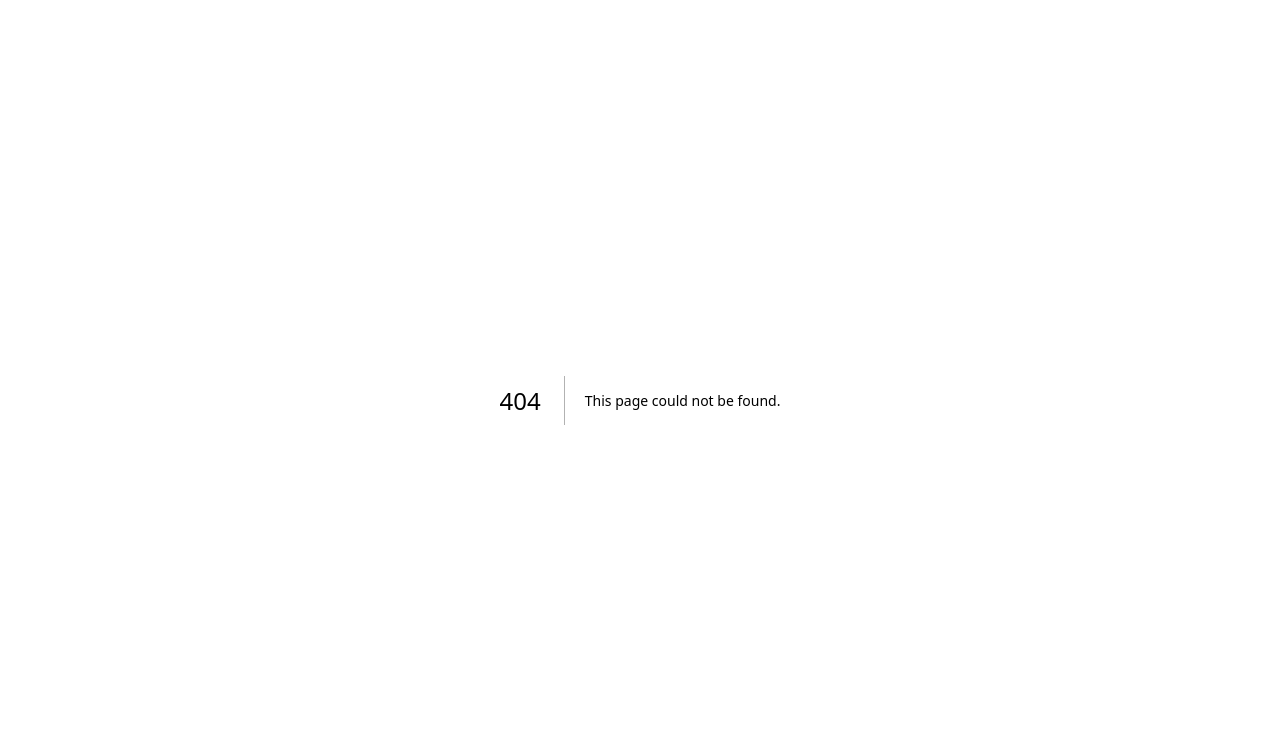
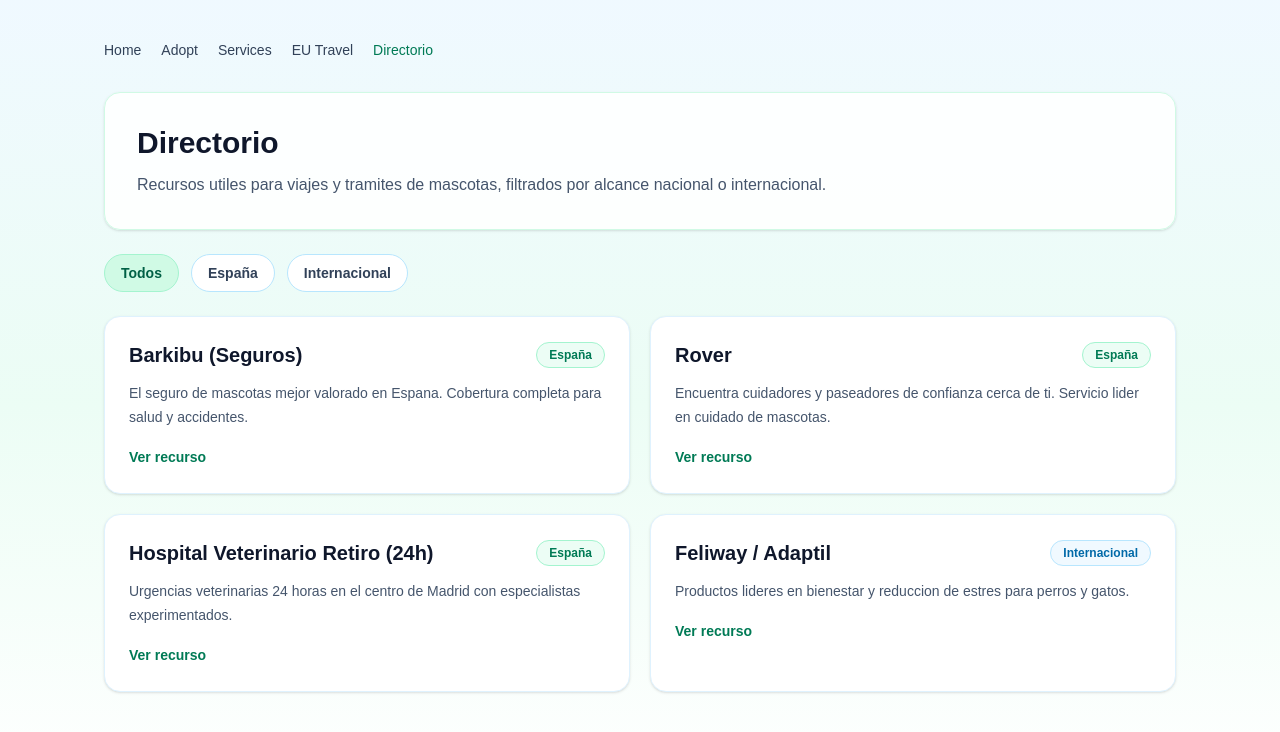
Before and after one commit to eduardochapellin1-debug/thepetbridge, a Next.js app: page /directorio in a window 1280 px wide. Before the commit this address had no page. Shown: the top 732 px of the page. Built offline with nearby package versions, Linux system fonts and the light colour scheme.

Commit message:
Update resources.json with new pet care services and links

```diff
--- a/app/data/resources.json
+++ b/app/data/resources.json
@@ -1,26 +1,26 @@
 [
   {
-    "nombre": "Ministerio de Agricultura, Pesca y Alimentacion",
-    "descripcion": "Normativa oficial y tramites para viajes con mascotas desde y hacia Espana.",
-    "link": "https://www.mapa.gob.es/",
+    "nombre": "Barkibu (Seguros)",
+    "descripcion": "El seguro de mascotas mejor valorado en Espana. Cobertura completa para salud y accidentes.",
+    "link": "https://barkibu.com",
     "categoria": "Espana"
   },
   {
-    "nombre": "Red de Clinicas Veterinarias en Espana",
-    "descripcion": "Buscador de clinicas y servicios veterinarios para preparar viajes y certificados.",
-    "link": "https://www.colvet.es/",
+    "nombre": "Rover",
+    "descripcion": "Encuentra cuidadores y paseadores de confianza cerca de ti. Servicio lider en cuidado de mascotas.",
+    "link": "https://rover.com",
     "categoria": "Espana"
   },
   {
-    "nombre": "Your Europe - Travelling with Pets",
-    "descripcion": "Guia oficial europea sobre pasaporte, vacunas y requisitos para moverte entre paises de la UE.",
-    "link": "https://europa.eu/youreurope/citizens/travel/carry/animal-plant/index_en.htm",
-    "categoria": "Internacional"
+    "nombre": "Hospital Veterinario Retiro (24h)",
+    "descripcion": "Urgencias veterinarias 24 horas en el centro de Madrid con especialistas experimentados.",
+    "link": "https://hospitalveterinarioretiro.com",
+    "categoria": "Espana"
   },
   {
-    "nombre": "IATA - Traveling with Animals",
-    "descripcion": "Informacion general de aerolineas y recomendaciones para transporte seguro de mascotas.",
-    "link": "https://www.iata.org/",
+    "nombre": "Feliway / Adaptil",
+    "descripcion": "Productos lideres en bienestar y reduccion de estres para perros y gatos.",
+    "link": "https://feliway.com",
     "categoria": "Internacional"
   }
 ]
--- /dev/null
+++ b/app/directorio/page.tsx
@@ -0,0 +1,101 @@
+"use client";
+
+import { useMemo, useState } from "react";
+import Link from "next/link";
+import ResourceCard from "@/app/components/ResourceCard";
+import resources from "@/app/data/resources.json";
+
+type Categoria = "Espana" | "Internacional";
+type Filtro = "Todos" | Categoria;
+
+type Resource = {
+  nombre: string;
+  descripcion: string;
+  link: string;
+  categoria: Categoria;
+};
+
+const filterOptions: Filtro[] = ["Todos", "Espana", "Internacional"];
+const filterLabels: Record<Filtro, string> = {
+  Todos: "Todos",
+  Espana: "España",
+  Internacional: "Internacional",
+};
+
+export default function DirectorioPage() {
+  const [filtroActivo, setFiltroActivo] = useState<Filtro>("Todos");
+
+  const recursosFiltrados = useMemo(() => {
+    if (filtroActivo === "Todos") {
+      return resources as Resource[];
+    }
+
+    return (resources as Resource[]).filter(
+      (resource) => resource.categoria === filtroActivo,
+    );
+  }, [filtroActivo]);
+
+  return (
+    <div className="min-h-screen bg-gradient-to-b from-sky-50 via-emerald-50 to-white text-slate-800">
+      <div className="mx-auto max-w-6xl px-6 py-10 md:px-10">
+        <nav className="mb-8 flex items-center gap-5 text-sm font-medium text-slate-700">
+          <Link href="/" className="hover:text-emerald-600">
+            Home
+          </Link>
+          <Link href="/adopt" className="hover:text-emerald-600">
+            Adopt
+          </Link>
+          <Link href="/services" className="hover:text-emerald-600">
+            Services
+          </Link>
+          <Link href="/travel" className="hover:text-emerald-600">
+            EU Travel
+          </Link>
+          <Link href="/directorio" className="text-emerald-700">
+            Directorio
+          </Link>
+        </nav>
+
+        <section className="mb-6 rounded-2xl border border-emerald-100 bg-white/90 p-8 shadow-sm">
+          <h1 className="mb-3 text-3xl font-bold text-slate-900">Directorio</h1>
+          <p className="text-slate-600">
+            Recursos utiles para viajes y tramites de mascotas, filtrados por
+            alcance nacional o internacional.
+          </p>
+        </section>
+
+        <section className="mb-6 flex flex-wrap gap-3">
+          {filterOptions.map((filtro) => {
+            const isActive = filtroActivo === filtro;
+            return (
+              <button
+                key={filtro}
+                type="button"
+                onClick={() => setFiltroActivo(filtro)}
+                className={`rounded-full border px-4 py-2 text-sm font-semibold transition ${
+                  isActive
+                    ? "border-emerald-200 bg-emerald-100 text-emerald-800"
+                    : "border-sky-200 bg-white text-slate-700 hover:bg-sky-50"
+                }`}
+              >
+                {filterLabels[filtro]}
+              </button>
+            );
+          })}
+        </section>
+
+        <section className="grid gap-5 md:grid-cols-2">
+          {recursosFiltrados.map((resource) => (
+            <ResourceCard
+              key={resource.nombre}
+              nombre={resource.nombre}
+              descripcion={resource.descripcion}
+              link={resource.link}
+              categoria={resource.categoria}
+            />
+          ))}
+        </section>
+      </div>
+    </div>
+  );
+}
```
